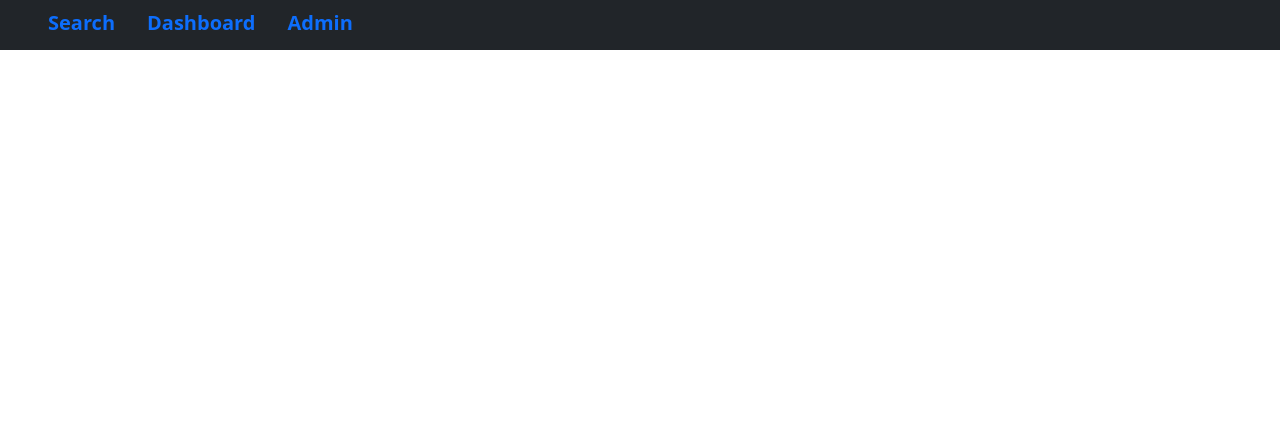
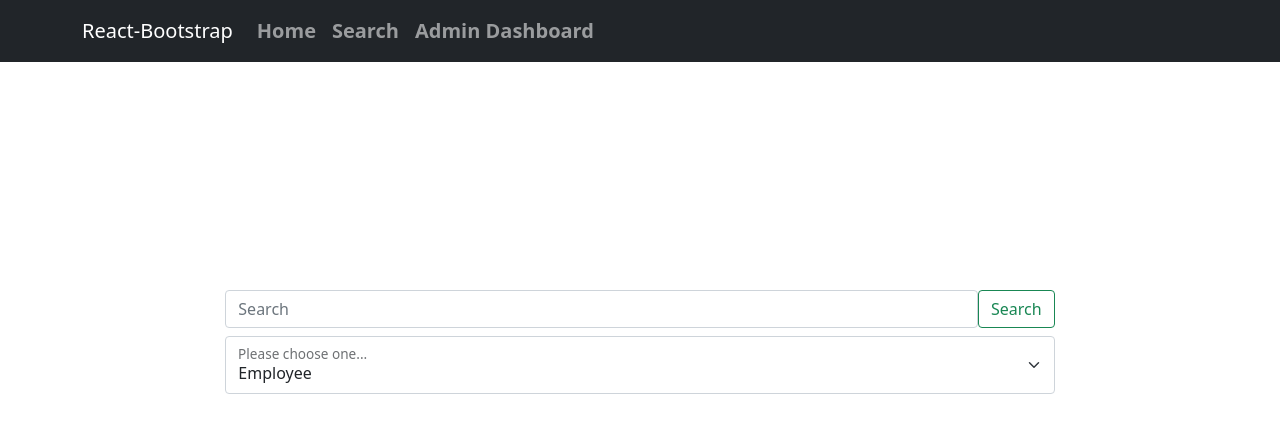
Before and after one commit to diuguide/empManager_UI, a React (Create React App) app: page /dashBoard in a window 1280 px wide. Shown: the top 432 px of the page. Built offline with nearby package versions, Linux system fonts and the light colour scheme.

Commit message:
search bar created

```diff
--- a/package.json
+++ b/package.json
@@ -3,6 +3,7 @@
   "version": "0.1.0",
   "private": true,
   "dependencies": {
+    "@reduxjs/toolkit": "^1.6.1",
     "@testing-library/jest-dom": "^5.14.1",
     "@testing-library/react": "^11.2.7",
     "@testing-library/user-event": "^12.8.3",
@@ -14,6 +15,7 @@
     "react-dom": "^17.0.2",
     "react-router-dom": "^5.3.0",
     "react-scripts": "4.0.3",
+    "redux": "^4.1.1",
     "web-vitals": "^1.1.2"
   },
   "scripts": {
--- a/src/App.js
+++ b/src/App.js
@@ -1,4 +1,5 @@
 import { BrowserRouter as Router, Switch, Route } from "react-router-dom";
+import Dashboard from "./components/Dashboard";
 import Main from "./components/Main";
 import Navigation from "./components/Navigation";
 import "./scss/App.scss";
@@ -9,6 +10,7 @@ function App() {
       <Navigation />
       <Switch>
         <Route exact path="/" component={Main} />
+        <Route path="/dashBoard" component={Dashboard} />
       </Switch>
     </Router>
   );
--- /dev/null
+++ b/src/components/Dashboard.jsx
@@ -0,0 +1,16 @@
+import { Row, Col, Container } from "react-bootstrap";
+import SearchBar from "./SearchBar";
+
+const Dashboard = () => {
+    return(
+        <Container fluid>
+            <Row style={{ height: "70vh" }} className="d-flex justify-content-center align-items-center">
+                <Col lg={8} md={9} xs={10}>
+                    <SearchBar />
+                </Col>
+            </Row>
+        </Container>
+    )
+}
+
+export default Dashboard;
--- a/src/components/Navigation.jsx
+++ b/src/components/Navigation.jsx
@@ -1,26 +1,20 @@
-import { Row, Col } from "react-bootstrap";
-import { Link } from "react-router-dom";
+import { Navbar, Container, Nav } from "react-bootstrap";
 
 const Navigation = () => {
   return (
-    <Row>
-      <Col
-        style={{ width: "100vw", height: "50px" }}
-        className="bg-dark text-light"
-      >
-        <ul className="nav-main">
-          <Link className="nav-link" to="/search">
-            Search
-          </Link>
-          <Link className="nav-link" to="dashBoard">
-            Dashboard
-          </Link>
-          <Link className="nav-link" to="/admin">
-            Admin
-          </Link>
-        </ul>
-      </Col>
-    </Row>
+    <Navbar bg="dark" variant="dark" expand="lg">
+      <Container>
+        <Navbar.Brand href="#home">React-Bootstrap</Navbar.Brand>
+        <Navbar.Toggle aria-controls="basic-navbar-nav" />
+        <Navbar.Collapse id="basic-navbar-nav">
+          <Nav className="me-auto">
+            <Nav.Link href="/">Home</Nav.Link>
+            <Nav.Link href="/dashBoard">Search</Nav.Link>
+            <Nav.Link href="/admin">Admin Dashboard</Nav.Link>
+          </Nav>
+        </Navbar.Collapse>
+      </Container>
+    </Navbar>
   );
 };
 
--- /dev/null
+++ b/src/components/SearchBar.jsx
@@ -0,0 +1,26 @@
+import { Form, Button, FormControl, FloatingLabel } from "react-bootstrap";
+
+const SearchBar = () => {
+  return (
+    <Form>
+      <Form.Group className="d-flex mb-2">
+        <FormControl
+          type="search"
+          placeholder="Search"
+          className="mr-2"
+          aria-label="Search"
+        />
+        <Button variant="outline-success">Search</Button>
+      </Form.Group>
+      <FloatingLabel label="Please choose one...">
+        <Form.Select>
+          <option value="employee">Employee</option>
+          <option value="department">Department</option>
+          <option value="job">Job</option>
+        </Form.Select>
+      </FloatingLabel>
+    </Form>
+  );
+};
+
+export default SearchBar;
```
Also changed, not shown: src/state/store.js (added, +7 -0 lines), src/components/Admin.jsx (added), 1 other file (tests, documents, lock files or other folders).
